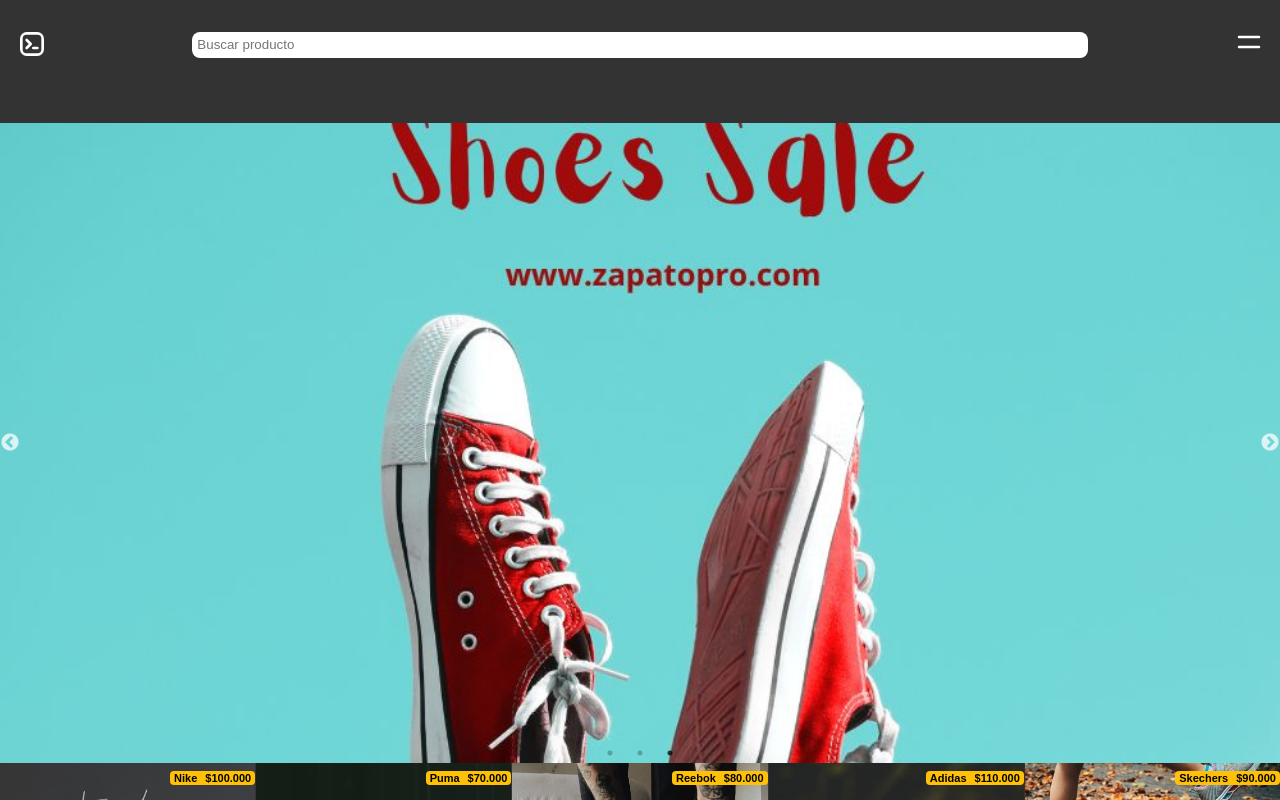
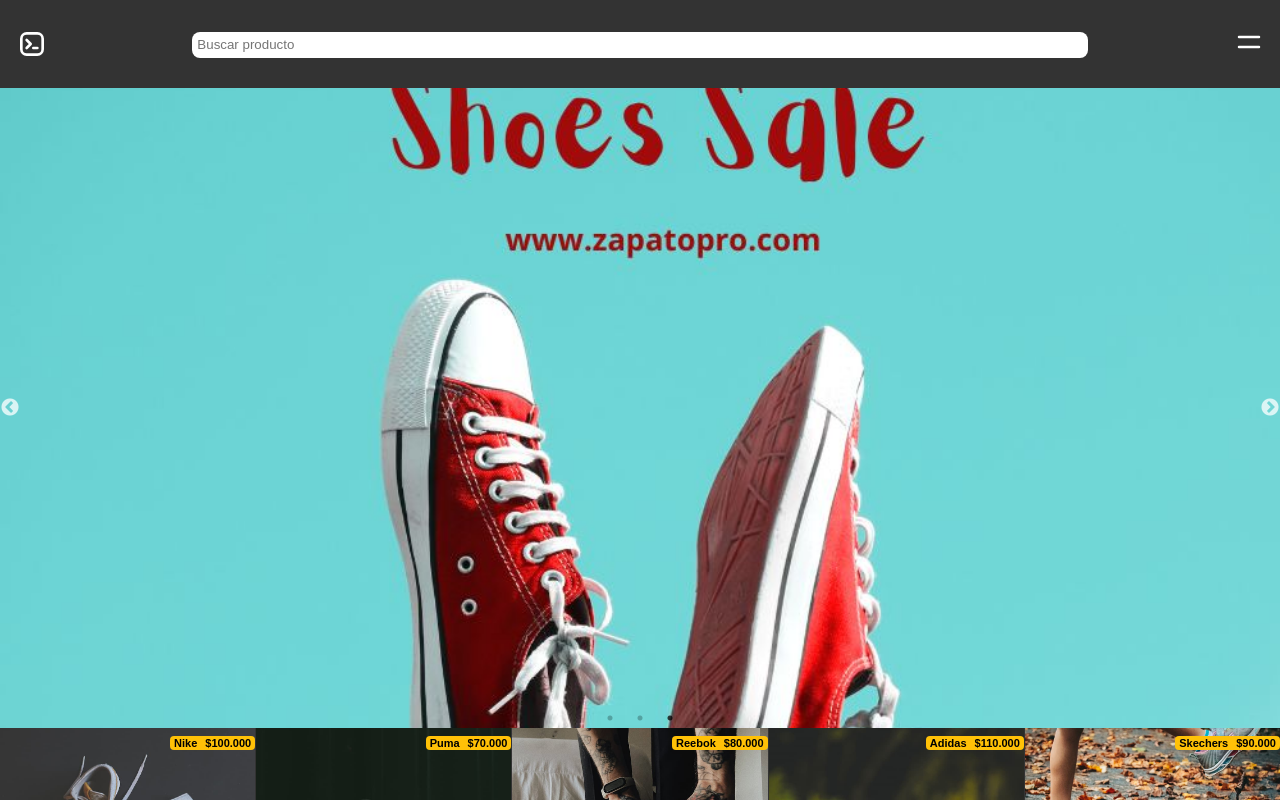
Before and after one commit to Saenz-77/React, a React (Create React App) app in the folder src/: page / in a window 1280 px wide. Shown: the top 800 px of the page. Built offline with nearby package versions, Linux system fonts and the light colour scheme.

Commit message:
pequeños cambios de corrección

```diff
--- a/src/Components/HeaderApp/HeaderApp.css
+++ b/src/Components/HeaderApp/HeaderApp.css
@@ -55,8 +55,10 @@ h1 {
 
 @media (min-width: 501px) {
   .headerApp {
-    margin-top: 11vh;
     height: 60vh;
+  }
+  .divNav {
+    height: 11vh;
   }
 }
 @media (min-width: 1000px) {
--- a/src/styles.css
+++ b/src/styles.css
@@ -220,9 +220,6 @@ code {
     padding: 0.4em;
     max-height: 35px;
   }
-  .divNav {
-    max-height: 35px;
-  }
   .navigationApp {
     height: 11%;
   }
```
